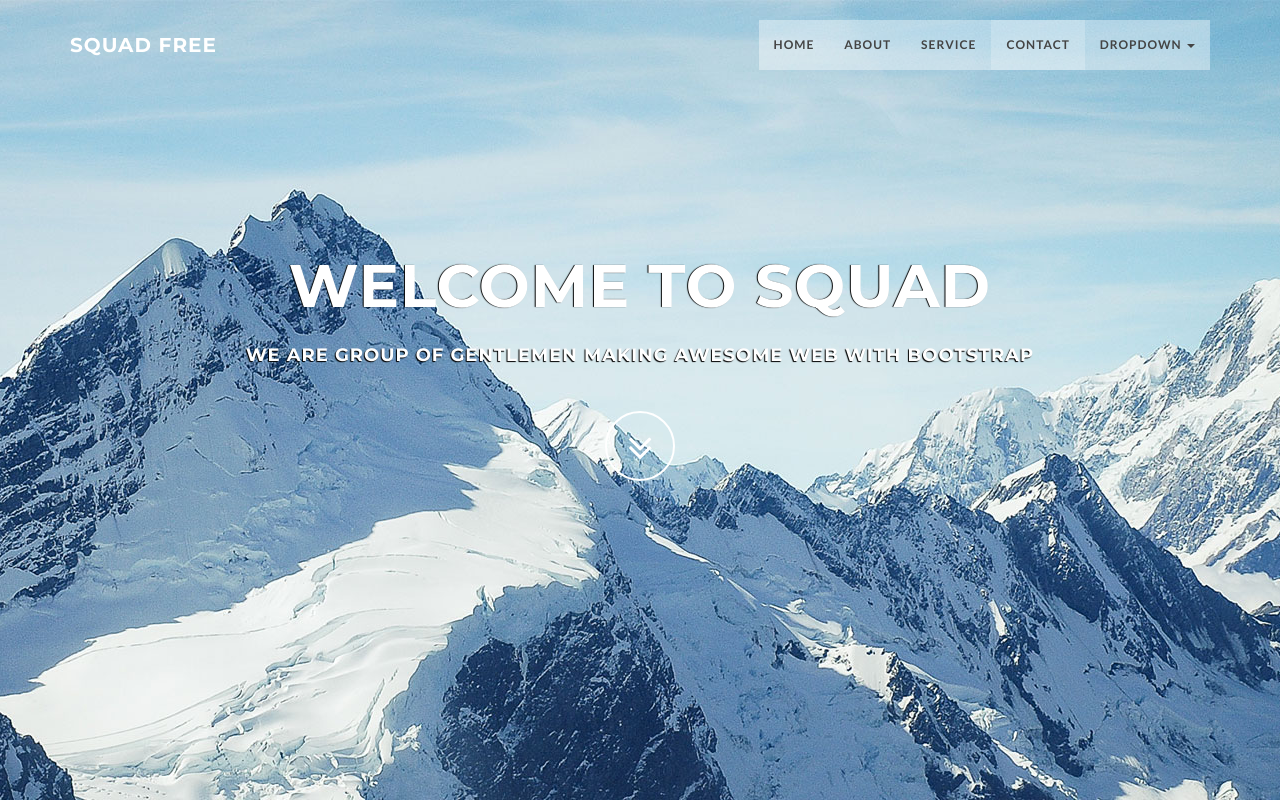
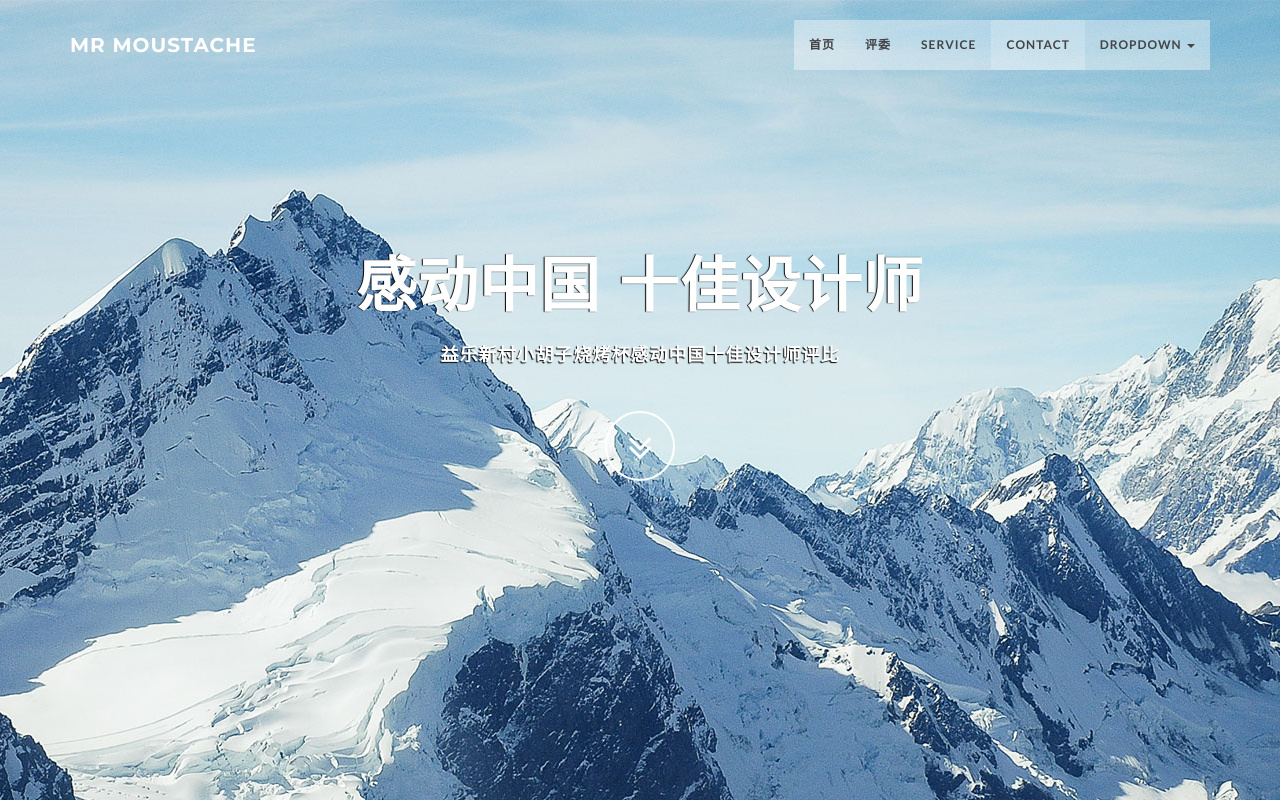
Before and after one commit to Snowpee/mrMoustache, a plain HTML site: page index.html in a window 1280 px wide. Shown: the top 802 px of the page. Drawn offline with Linux system fonts and the light colour scheme.

Commit message:
修改了评委

```diff
--- a/index.html
+++ b/index.html
@@ -7,7 +7,7 @@
     <meta name="description" content="">
     <meta name="author" content="">
 
-    <title>Squadfree - Free bootstrap 3 one page template</title>
+    <title>小胡子烧烤杯感动中国十佳设计师评比</title>
 
     <!-- Bootstrap Core CSS -->
     <link href="css/bootstrap.min.css" rel="stylesheet" type="text/css">
@@ -34,15 +34,15 @@
                     <i class="fa fa-bars"></i>
                 </button>
                 <a class="navbar-brand" href="index.html">
-                    <h1>SQUAD FREE</h1>
+                    <h1>Mr Moustache</h1>
                 </a>
             </div>
 
             <!-- Collect the nav links, forms, and other content for toggling -->
             <div class="collapse navbar-collapse navbar-right navbar-main-collapse">
       <ul class="nav navbar-nav">
-        <li class="active"><a href="#intro">Home</a></li>
-        <li><a href="#about">About</a></li>
+        <li class="active"><a href="#intro">首页</a></li>
+        <li><a href="#about">评委</a></li>
 		<li><a href="#service">Service</a></li>
 		<li><a href="#contact">Contact</a></li>
         <li class="dropdown">
@@ -64,8 +64,8 @@
     <section id="intro" class="intro">
 
 		<div class="slogan">
-			<h2>WELCOME TO <span class="text_color">SQUAD</span> </h2>
-			<h4>WE ARE GROUP OF GENTLEMEN MAKING AWESOME WEB WITH BOOTSTRAP</h4>
+			<h2>感动中国 <span class="text_color">十佳设计师</span> </h2>
+			<h4>益乐新村小胡子烧烤杯感动中国十佳设计师评比</h4>
 		</div>
 		<div class="page-scroll">
 			<a href="#service" class="btn btn-circle">
```
